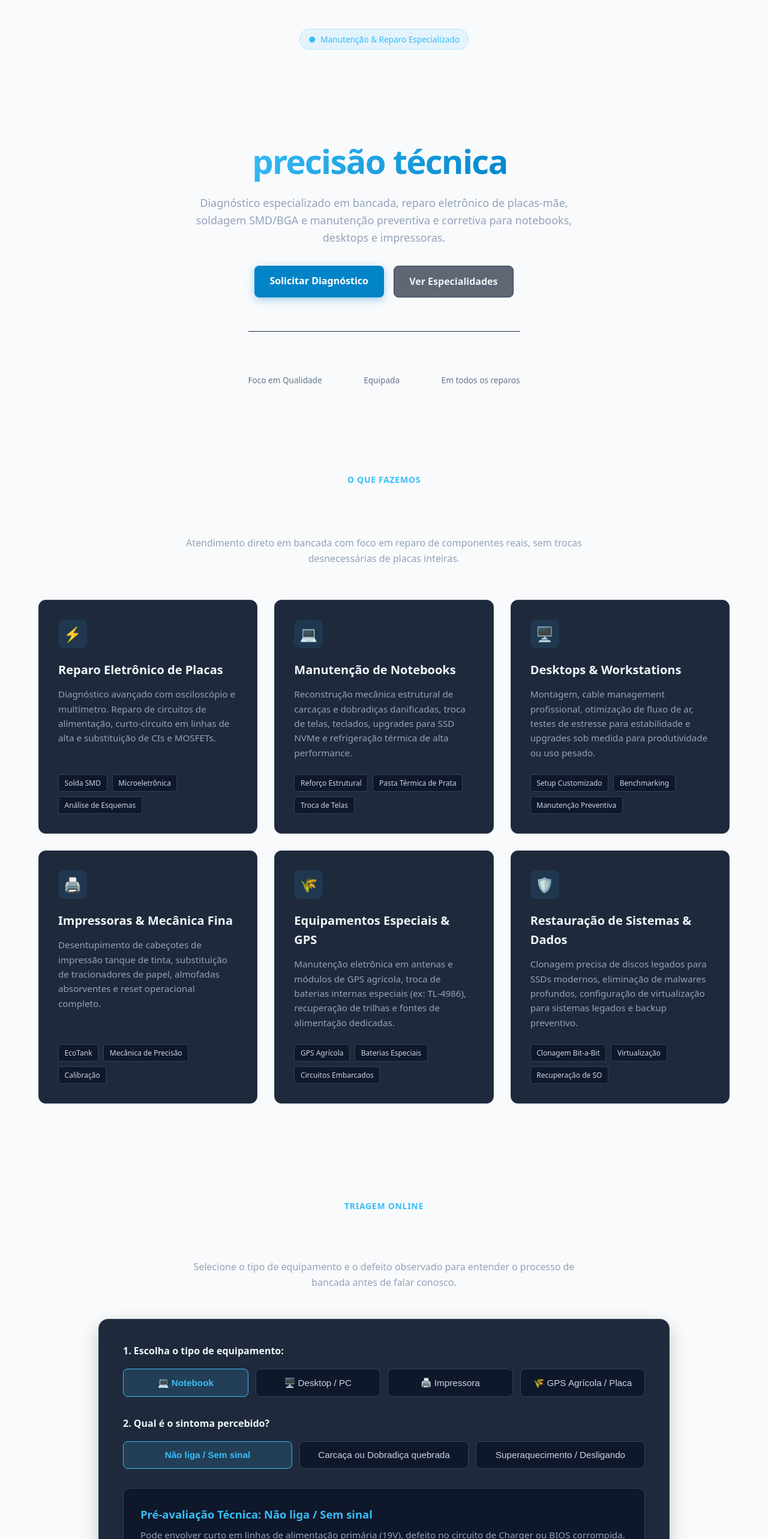
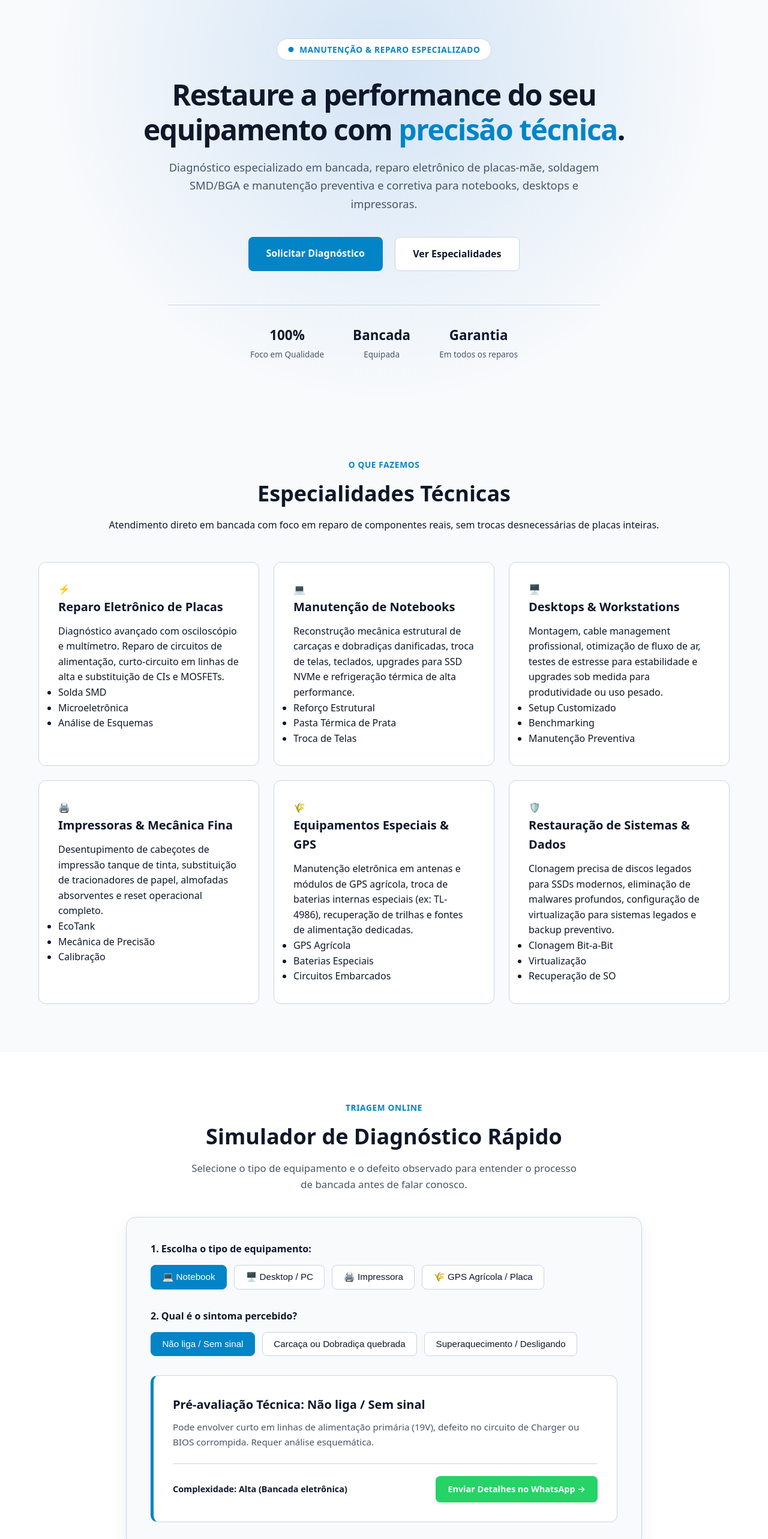
Before and after one commit to diegosrudi/Projeto-Genesis-Tecnologia, a React (Vite) app: page / in a window 1280 px wide. Shown: the part 100-2666 px from the top of the page at 60% size. Built offline with nearby package versions, Linux system fonts and the light colour scheme; no server answers.

Commit message:
fix: harmonize css modules, layout spacing and theme variables

```diff
--- a/src/components/DiagnosticSimulator/DiagnosticSimulator.module.css
+++ b/src/components/DiagnosticSimulator/DiagnosticSimulator.module.css
@@ -1,43 +1,48 @@
 .simulatorSection {
   padding: 5rem 1.5rem;
-  max-width: 1000px;
-  margin: 0 auto;
+  background-color: var(--bg-secondary);
+  transition: background-color 0.3s ease;
 }
 
 .header {
   text-align: center;
-  max-width: 650px;
-  margin: 0 auto 3rem auto;
+  margin-bottom: 2.5rem;
 }
 
 .tag {
-  color: #38bdf8;
-  font-size: 0.875rem;
+  display: inline-block;
+  color: var(--accent-color);
+  font-size: 0.85rem;
   font-weight: 600;
   text-transform: uppercase;
   letter-spacing: 0.05em;
-  display: block;
   margin-bottom: 0.5rem;
 }
 
 .title {
   font-size: 2.25rem;
   font-weight: 700;
-  color: #f8fafc;
+  color: var(--text-primary);
   margin-bottom: 0.75rem;
 }
 
 .subtitle {
-  color: #94a3b8;
-  font-size: 1rem;
+  color: var(--text-secondary);
+  font-size: 1.05rem;
+  max-width: 650px;
+  margin: 0 auto;
 }
 
+/* Card centralizado com largura contida */
 .cardContainer {
-  background-color: #1e293b;
-  border: 1px solid #334155;
+  max-width: 860px;
+  margin: 0 auto;
+  background-color: var(--bg-primary);
+  border: 1px solid var(--border-color);
   border-radius: 16px;
   padding: 2.5rem;
-  box-shadow: 0 10px 30px rgba(0, 0, 0, 0.2);
+  box-shadow: 0 10px 30px rgba(0, 0, 0, 0.06);
+  transition: background-color 0.3s ease, border-color 0.3s ease;
 }
 
 .formGroup {
@@ -48,48 +53,101 @@
   display: block;
   font-size: 1rem;
   font-weight: 600;
-  color: #f1f5f9;
-  margin-bottom: 1rem;
+  color: var(--text-primary);
+  margin-bottom: 0.85rem;
 }
 
+/* Alinhamento dos botões */
 .buttonGrid {
-  display: grid;
-  grid-template-columns: repeat(auto-fit, minmax(180px, 1fr));
+  display: flex;
+  flex-wrap: wrap;
   gap: 0.75rem;
 }
 
 .optionBtn {
-  background-color: #0f172a;
-  border: 1px solid #334155;
-  color: #cbd5e1;
-  padding: 0.85rem 1rem;
+  background-color: var(--bg-secondary);
+  color: var(--text-primary);
+  border: 1px solid var(--border-color);
+  padding: 0.65rem 1.15rem;
   border-radius: 8px;
   font-size: 0.95rem;
   font-weight: 500;
   cursor: pointer;
   transition: all 0.2s ease;
-  text-align: center;
+  display: inline-flex;
+  align-items: center;
+  gap: 0.5rem;
 }
 
 .optionBtn:hover {
-  border-color: #38bdf8;
-  color: #f8fafc;
+  border-color: var(--accent-color);
+  transform: translateY(-1px);
 }
 
 .optionBtnActive {
-  background-color: rgba(56, 189, 248, 0.15);
-  border-color: #38bdf8;
-  color: #38bdf8;
-  font-weight: 600;
+  background-color: var(--accent-color) !important;
+  color: #ffffff !important;
+  border-color: var(--accent-color) !important;
 }
 
+/* Caixa com o resultado */
 .resultBox {
-  margin-top: 2rem;
-  padding: 1.75rem;
-  background-color: #0f172a;
-  border: 1px solid #334155;
+  margin-top: 1.5rem;
+  padding: 2rem;
   border-radius: 12px;
-  animation: fadeIn 0.3s ease;
+  background-color: var(--bg-secondary);
+  border: 1px solid var(--border-color);
+  border-left: 5px solid var(--accent-color);
+  animation: fadeIn 0.3s ease-in-out;
+}
+
+.resultTitle {
+  font-size: 1.25rem;
+  font-weight: 700;
+  color: var(--text-primary);
+  margin-bottom: 0.6rem;
+}
+
+.resultDescription {
+  color: var(--text-secondary);
+  font-size: 0.95rem;
+  line-height: 1.6;
+  margin-bottom: 1.5rem;
+}
+
+.resultFooter {
+  display: flex;
+  align-items: center;
+  justify-content: space-between;
+  gap: 1rem;
+  flex-wrap: wrap;
+  padding-top: 1.25rem;
+  border-top: 1px solid var(--border-color);
+}
+
+.complexityBadge {
+  font-size: 0.9rem;
+  font-weight: 600;
+  color: var(--text-primary);
+}
+
+.whatsappBtn {
+  background-color: #25d366;
+  color: #ffffff;
+  padding: 0.65rem 1.25rem;
+  border-radius: 8px;
+  font-weight: 600;
+  text-decoration: none;
+  font-size: 0.9rem;
+  display: inline-flex;
+  align-items: center;
+  gap: 0.4rem;
+  transition: opacity 0.2s ease, transform 0.15s ease;
+}
+
+.whatsappBtn:hover {
+  opacity: 0.92;
+  transform: translateY(-1px);
 }
 
 @keyframes fadeIn {
@@ -103,67 +161,13 @@
   }
 }
 
-.resultTitle {
-  font-size: 1.15rem;
-  font-weight: 700;
-  color: #38bdf8;
-  margin-bottom: 0.5rem;
-}
-
-.resultDescription {
-  color: #94a3b8;
-  font-size: 0.95rem;
-  line-height: 1.6;
-  margin-bottom: 1.5rem;
-}
-
-.resultFooter {
-  display: flex;
-  justify-content: space-between;
-  align-items: center;
-  flex-wrap: wrap;
-  gap: 1rem;
-  border-top: 1px solid #1e293b;
-  padding-top: 1.25rem;
-}
-
-.complexityBadge {
-  font-size: 0.85rem;
-  padding: 0.35rem 0.75rem;
-  border-radius: 6px;
-  font-weight: 600;
-  background-color: #1e293b;
-  color: #cbd5e1;
-  border: 1px solid #334155;
-}
-
-.whatsappBtn {
-  background-color: #22c55e;
-  color: #ffffff;
-  padding: 0.75rem 1.5rem;
-  border-radius: 8px;
-  font-weight: 600;
-  font-size: 0.95rem;
-  transition: background-color 0.2s ease;
-  display: inline-flex;
-  align-items: center;
-  gap: 0.5rem;
-}
-
-.whatsappBtn:hover {
-  background-color: #16a34a;
-}
-
-@media (max-width: 600px) {
+@media (max-width: 640px) {
   .cardContainer {
     padding: 1.5rem;
   }
+
   .resultFooter {
     flex-direction: column;
-    align-items: stretch;
-  }
-  .whatsappBtn {
-    text-align: center;
-    justify-content: center;
+    align-items: flex-start;
   }
 }
--- a/src/components/Hero/Hero.module.css
+++ b/src/components/Hero/Hero.module.css
@@ -1,132 +1,148 @@
 .hero {
-  padding: 5rem 1.5rem 4rem;
+  padding: 6rem 1.5rem 5rem;
+  background: radial-gradient(circle at 50% 20%, rgba(0, 102, 204, 0.15) 0%, transparent 65%);
   display: flex;
   justify-content: center;
   align-items: center;
   text-align: center;
-  position: relative;
-  overflow: hidden;
 }
 
 .heroContent {
-  max-width: 800px;
+  max-width: 900px;
+  margin: 0 auto;
   display: flex;
   flex-direction: column;
   align-items: center;
-  gap: 1.5rem;
 }
 
 .badge {
   display: inline-flex;
   align-items: center;
   gap: 0.5rem;
-  padding: 0.35rem 0.85rem;
-  background-color: rgba(56, 189, 248, 0.1);
-  border: 1px solid rgba(56, 189, 248, 0.25);
+  background-color: var(--bg-secondary);
+  color: var(--accent-color);
+  border: 1px solid var(--border-color);
+  font-size: 0.85rem;
+  font-weight: 600;
+  text-transform: uppercase;
+  letter-spacing: 0.05em;
+  padding: 0.4rem 1.1rem;
   border-radius: 9999px;
-  color: #38bdf8;
-  font-size: 0.85rem;
-  font-weight: 500;
+  margin-bottom: 1.75rem;
+}
+
+.badge span {
+  font-size: 0.75rem;
 }
 
 .title {
-  font-size: clamp(2.2rem, 5vw, 3.5rem);
+  font-size: 3rem;
+  line-height: 1.2;
   font-weight: 800;
-  line-height: 1.15;
+  color: var(--text-primary);
+  margin-bottom: 1.25rem;
   letter-spacing: -0.03em;
-  color: #f8fafc;
 }
 
 .highlight {
-  background: linear-gradient(135deg, #38bdf8 0%, #0284c7 100%);
-  -webkit-background-clip: text;
-  -webkit-text-fill-color: transparent;
+  color: var(--accent-color);
 }
 
 .subtitle {
-  font-size: 1.125rem;
-  color: #94a3b8;
-  max-width: 650px;
-  line-height: 1.6;
+  font-size: 1.15rem;
+  line-height: 1.65;
+  color: var(--text-secondary);
+  max-width: 760px;
+  margin: 0 auto 2.5rem;
 }
 
 .actions {
   display: flex;
-  gap: 1rem;
-  margin-top: 0.5rem;
+  gap: 1.25rem;
+  justify-content: center;
+  margin-bottom: 3.5rem;
   flex-wrap: wrap;
-  justify-content: center;
 }
 
 .primaryBtn {
-  background-color: #0284c7;
+  background-color: var(--accent-color);
   color: #ffffff;
-  padding: 0.8rem 1.6rem;
+  padding: 0.9rem 1.85rem;
   border-radius: 8px;
   font-weight: 600;
-  font-size: 1rem;
-  transition: all 0.2s ease;
-  box-shadow: 0 4px 14px rgba(2, 132, 199, 0.35);
+  text-decoration: none;
+  transition: opacity 0.2s ease, transform 0.15s ease;
 }
 
 .primaryBtn:hover {
-  background-color: #0369a1;
-  transform: translateY(-1px);
+  opacity: 0.92;
+  transform: translateY(-2px);
 }
 
 .secondaryBtn {
-  background-color: rgba(30, 41, 59, 0.7);
-  color: #f1f5f9;
-  border: 1px solid #334155;
-  padding: 0.8rem 1.6rem;
+  background-color: var(--bg-secondary);
+  color: var(--text-primary);
+  border: 1px solid var(--border-color);
+  padding: 0.9rem 1.85rem;
   border-radius: 8px;
   font-weight: 600;
-  font-size: 1rem;
-  transition: all 0.2s ease;
+  text-decoration: none;
+  transition: border-color 0.2s ease, transform 0.15s ease;
 }
 
 .secondaryBtn:hover {
-  background-color: #1e293b;
-  border-color: #475569;
+  border-color: var(--accent-color);
+  transform: translateY(-2px);
 }
 
+/* Métricas alinhadas horizontalmente abaixo dos botões */
 .metrics {
   display: flex;
+  justify-content: center;
+  align-items: center;
   gap: 3rem;
-  margin-top: 2rem;
   padding-top: 2rem;
-  border-top: 1px solid #1e293b;
+  border-top: 1px solid var(--border-color);
+  width: 100%;
+  max-width: 720px;
+  flex-wrap: wrap;
 }
 
 .metricItem {
   display: flex;
   flex-direction: column;
+  align-items: center;
+  gap: 0.25rem;
 }
 
 .metricValue {
-  font-size: 1.5rem;
-  font-weight: 700;
-  color: #f8fafc;
+  font-size: 1.4rem;
+  font-weight: 800;
+  color: var(--text-primary);
 }
 
 .metricLabel {
   font-size: 0.85rem;
-  color: #64748b;
+  color: var(--text-secondary);
+  font-weight: 500;
 }
 
-@media (max-width: 600px) {
+@media (max-width: 768px) {
   .hero {
-    padding: 3.5rem 1rem 3rem;
+    padding: 4rem 1rem 3rem;
   }
+
+  .title {
+    font-size: 2.1rem;
+  }
+
+  .actions {
+    flex-direction: column;
+    width: 100%;
+    gap: 0.75rem;
+  }
+
   .metrics {
     gap: 1.5rem;
   }
-  .actions {
-    flex-direction: column;
-    width: 100%;
-  }
-  .primaryBtn, .secondaryBtn {
-    width: 100%;
-    text-align: center;
-  }
 }
--- a/src/components/Services/Services.module.css
+++ b/src/components/Services/Services.module.css
@@ -6,42 +6,42 @@
 
 .header {
   text-align: center;
-  max-width: 700px;
-  margin: 0 auto 3.5rem auto;
+  margin-bottom: 3rem;
 }
 
 .tag {
-  color: #38bdf8;
-  font-size: 0.875rem;
+  display: inline-block;
+  color: var(--accent-color);
+  font-size: 0.85rem;
   font-weight: 600;
   text-transform: uppercase;
   letter-spacing: 0.05em;
   margin-bottom: 0.5rem;
-  display: block;
 }
 
 .title {
   font-size: 2.25rem;
   font-weight: 700;
-  color: #f8fafc;
-  margin-bottom: 1rem;
+  color: var(--text-primary);
+  margin-bottom: 0.75rem;
 }
 
-.description {
-  color: #94a3b8;
-  font-size: 1rem;
+.subtitle {
+  color: var(--text-secondary);
+  font-size: 1.05rem;
+  max-width: 600px;
+  margin: 0 auto;
 }
 
 .grid {
   display: grid;
-  grid-template-columns: repeat(auto-fit, minmax(320px, 1fr));
-  gap: 1.75rem;
+  grid-template-columns: repeat(auto-fit, minmax(280px, 1fr));
+  gap: 1.5rem;
 }
 
-/* Card Individual */
 .card {
-  background-color: #1e293b;
-  border: 1px solid #334155;
+  background-color: var(--bg-secondary);
+  border: 1px solid var(--border-color);
   border-radius: 12px;
   padding: 2rem;
   display: flex;
@@ -51,50 +51,24 @@
 
 .card:hover {
   transform: translateY(-4px);
-  border-color: #38bdf8;
-  box-shadow: 0 10px 25px -5px rgba(2, 132, 199, 0.15);
+  border-color: var(--accent-color);
+  box-shadow: 0 10px 25px rgba(0, 0, 0, 0.08);
 }
 
-.iconWrapper {
-  width: 48px;
-  height: 48px;
-  background-color: rgba(56, 189, 248, 0.1);
-  color: #38bdf8;
-  border-radius: 10px;
-  display: flex;
-  align-items: center;
-  justify-content: center;
-  font-size: 1.5rem;
+.icon {
+  font-size: 2.25rem;
   margin-bottom: 1.25rem;
 }
 
 .cardTitle {
   font-size: 1.25rem;
   font-weight: 600;
-  color: #f1f5f9;
+  color: var(--text-primary);
   margin-bottom: 0.75rem;
 }
 
-.cardText {
-  color: #94a3b8;
+.cardDescription {
+  color: var(--text-secondary);
   font-size: 0.95rem;
   line-height: 1.6;
-  flex-grow: 1;
 }
-
-.tagList {
-  display: flex;
-  flex-wrap: wrap;
-  gap: 0.5rem;
-  margin-top: 1.5rem;
-  list-style: none;
-}
-
-.tagItem {
-  background-color: #0f172a;
-  color: #cbd5e1;
-  font-size: 0.75rem;
-  padding: 0.25rem 0.6rem;
-  border-radius: 4px;
-  border: 1px solid #334155;
-}
```
Also changed, not shown: src/components/About/About.module.css (+57 -41 lines).
